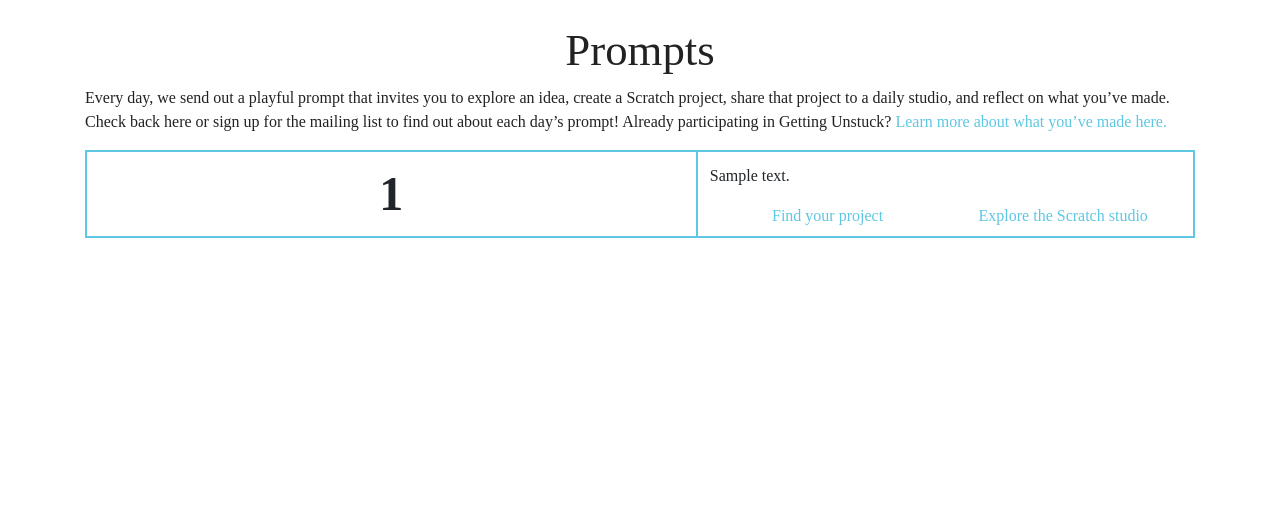
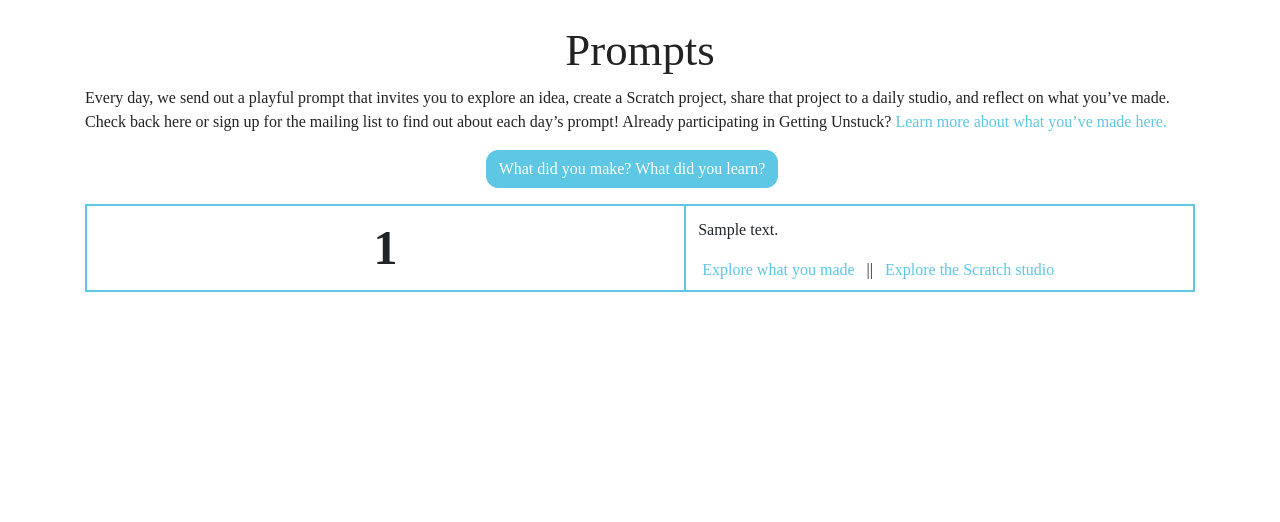
Before and after one commit to GSE-CCL/getting-unstuck-web, a Flask app: template templates/prompts.html in a window 1280 px wide. Shown: the part 82-604 px from the top of the page. Run offline with Flask 2, Linux system fonts and the light colour scheme; the template is opened without the code that fills it: most values are stand-ins (such as "Sample title", 1, 10 or a date in 2020); some libraries are stand-ins or nearby versions; some web fonts are replaced.

Commit message:
prompts button and pipes

```diff
--- a/templates/prompts.html
+++ b/templates/prompts.html
@@ -12,6 +12,9 @@
             about each day&rsquo;s prompt! Already participating in Getting Unstuck?
             <a href="/participation">Learn more about what you&rsquo;ve made here.</a>
         </p>
+        <div style="overflow: hidden; text-align:center" class="mr-3 mb-3">
+            <button href="/participation" class="input-group-btn inline btn btn-primary button round-btn">What did you make? What did you learn?</button>
+        </div>
 
         <table class="table table-bordered">
             <tbody>
@@ -34,16 +37,14 @@
 
                             <div class="container">
                                 <div class="row table-link">
-                                    <div class="col-sm">
                                         {% if "url" in schemas[challenge["challenge_id"]]: %}
-                                        <a href="{{schemas[challenge['challenge_id']]['url']['url'] }}">{{schemas[challenge['challenge_id']]['url']['text'] }}</a>
+                                        <a href="{{ schemas[challenge['challenge_id']]['url']['url'] }}">{{ schemas[challenge['challenge_id']]['url']['text'] }}</a> &nbsp&nbsp || &nbsp&nbsp
                                         {% else: %}
-                                        <a href="/studio/{{ challenge['studio_id'] }}">Find your project</a>
+                                        &nbsp
                                         {% endif %}
-                                    </div>
-                                    <div class="col-sm">
+                                        <a href="/studio/{{ challenge['studio_id'] }}">Explore what you made</a>
+                                        &nbsp&nbsp || &nbsp&nbsp
                                         <a href="https://scratch.mit.edu/studios/{{ challenge['studio_id'] }}" target="_blank">Explore the Scratch studio</a>
-                                    </div>
                                 </div>
                             </div>
                         </td>
```
